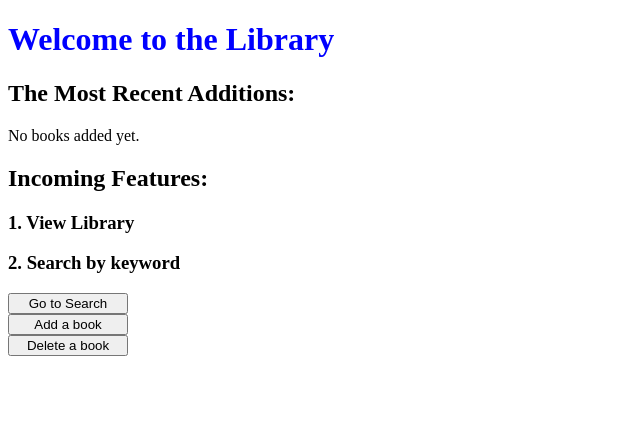
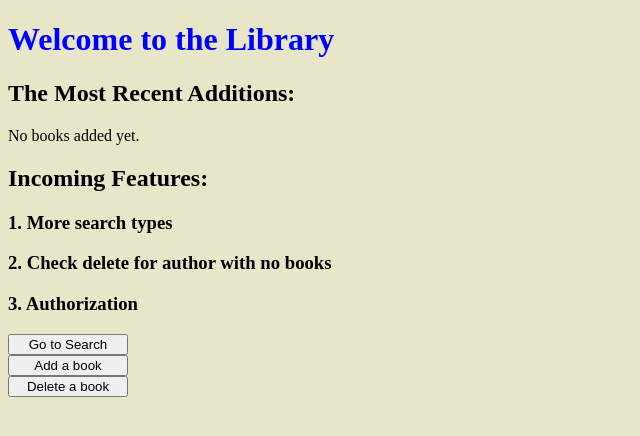
Before and after one commit to EJB-GH/ladys-library, a Flask app: page / in a window 1280 px wide. Shown: the top 436 px of the page, without its empty margins (0-640 px from the left). Run offline with Flask 3, Linux system fonts and the light colour scheme; data that the repository does not hold is empty; some libraries are stand-ins or nearby versions.

Commit message:
notes for insert adjustments, changed plain white pages for my eyes sake

```diff
--- a/insert.py
+++ b/insert.py
@@ -8,6 +8,9 @@ class Insert(MethodView):
         return render_template('insert.html')
 
     def post(self):
+
+        #capitalize first letter of each word in book titles
+        #same with author, pub, etc.
         db = db_model.get_db()
 
         title = request.form.get('title', '').strip()
--- a/static/style.css
+++ b/static/style.css
@@ -1,4 +1,8 @@
 h1 {color: blue;}
+
+body {
+    background-color: rgb(231, 230, 200);
+}
 
 
 
--- a/template/index.html
+++ b/template/index.html
@@ -19,8 +19,9 @@
         <p>No books added yet.</p>
     {% endif %}
     <h2>Incoming Features:</h2>
-    <h3>1. View Library</h3>
-    <h3>2. Search by keyword</h3>
+    <h3>1. More search types</h3>
+    <h3>2. Check delete for author with no books</h3>
+    <h3>3. Authorization</h3>
     <form action="{{ url_for('search') }}" method="get">
         <button type="submit" class="action_btn">Go to Search</button>
     </form>
```
